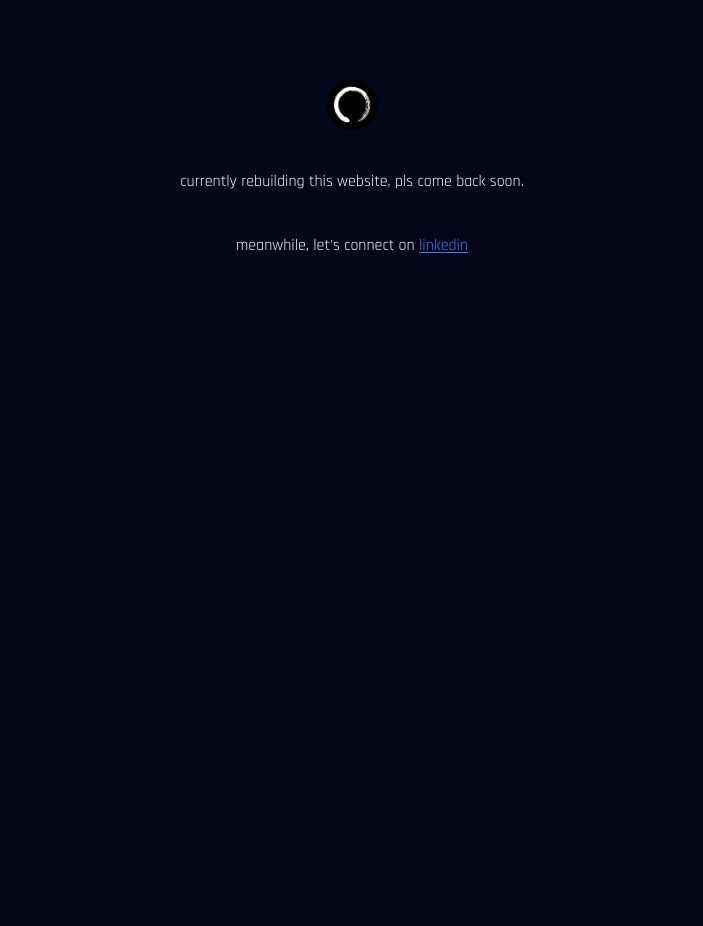
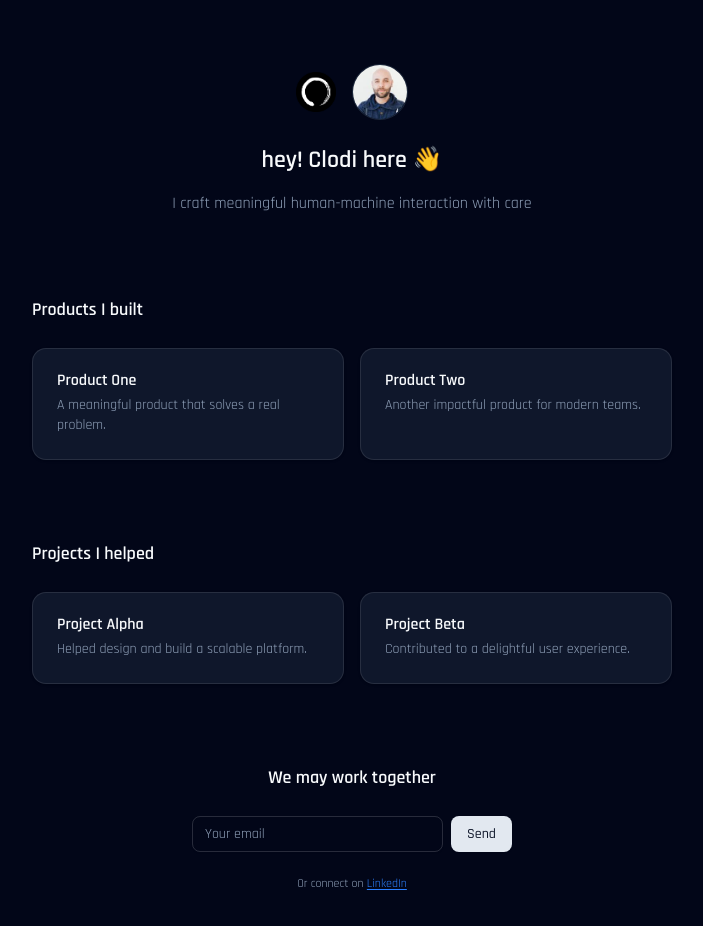
Before and after one commit to clodi-tech/clodi, a Next.js app: page / in a window 1280 px wide. Shown: the top 926 px of the page, without its empty margins (288-991 px from the left). Before the commit the page ends 800 px from the top, so only its background shows below. Built offline with nearby package versions, Linux system fonts and the light colour scheme.

Commit message:
setup page

```diff
--- a/app/page.tsx
+++ b/app/page.tsx
@@ -1,20 +1,125 @@
 import Logo from "@/public/logo.png";
+import ProfilePic from "@/public/profile.jpg";
 import Image from "next/image";
 import { Links } from "@/lib/const";
+import {
+  Card,
+  CardHeader,
+  CardTitle,
+  CardDescription,
+  CardContent,
+} from "@/components/ui/card";
+import { Input } from "@/components/ui/input";
+import { Button } from "@/components/ui/button";
+
+const products = [
+  {
+    name: "Product One",
+    description: "A meaningful product that solves a real problem.",
+  },
+  {
+    name: "Product Two",
+    description: "Another impactful product for modern teams.",
+  },
+];
+
+const projects = [
+  {
+    name: "Project Alpha",
+    description: "Helped design and build a scalable platform.",
+  },
+  {
+    name: "Project Beta",
+    description: "Contributed to a delightful user experience.",
+  },
+];
 
 export default function Home() {
   return (
-    <main className="flex flex-col items-center justify-center p-20 gap-10">
-      <Image src={Logo} alt="Logo" width={50} />
-      <p>currently rebuilding this website, pls come back soon.</p>
-      <p>
-        meanwhile, let&apos;s connect on{" "}
-        <a href={Links.linkedin} target="_blank" rel="noopener">
-          <span className="text-blue-500 underline underline-offset-2">
-            linkedin
+    <main className="flex flex-col items-center gap-20 py-16 px-4 max-w-2xl mx-auto">
+      {/* Section 1: Intro */}
+      <section className="flex flex-col items-center gap-4 w-full">
+        <div className="flex items-center gap-4">
+          <Image
+            src={Logo}
+            alt="Logo"
+            width={40}
+            height={40}
+            className="rounded-xl"
+          />
+          <Image
+            src={ProfilePic}
+            alt="Profile"
+            width={56}
+            height={56}
+            className="rounded-full border border-muted"
+          />
+        </div>
+        <h1 className="text-2xl font-semibold mt-2">
+          hey! Clodi here{" "}
+          <span role="img" aria-label="waving hand">
+            👋
           </span>
-        </a>
-      </p>
+        </h1>
+        <p className="text-muted-foreground text-center max-w-md">
+          I craft meaningful human-machine interaction with care
+        </p>
+      </section>
+
+      {/* Section 2: Products */}
+      <section className="w-full flex flex-col gap-4">
+        <h2 className="text-lg font-semibold mb-2">Products I built</h2>
+        <div className="grid grid-cols-1 md:grid-cols-2 gap-4">
+          {products.map((product, i) => (
+            <Card key={i}>
+              <CardHeader>
+                <CardTitle>{product.name}</CardTitle>
+                <CardDescription>{product.description}</CardDescription>
+              </CardHeader>
+            </Card>
+          ))}
+        </div>
+      </section>
+
+      {/* Section 3: Projects */}
+      <section className="w-full flex flex-col gap-4">
+        <h2 className="text-lg font-semibold mb-2">Projects I helped</h2>
+        <div className="grid grid-cols-1 md:grid-cols-2 gap-4">
+          {projects.map((project, i) => (
+            <Card key={i}>
+              <CardHeader>
+                <CardTitle>{project.name}</CardTitle>
+                <CardDescription>{project.description}</CardDescription>
+              </CardHeader>
+            </Card>
+          ))}
+        </div>
+      </section>
+
+      {/* Section 4: Contact */}
+      <section className="w-full flex flex-col gap-4 items-center">
+        <h2 className="text-lg font-semibold mb-2">We may work together</h2>
+        <div className="flex gap-2 w-full max-w-xs">
+          <Input
+            type="email"
+            placeholder="Your email"
+            required
+            className="flex-1"
+          />
+          <Button type="submit">Send</Button>
+        </div>
+        <p className="text-xs text-muted-foreground mt-2">
+          Or connect on{" "}
+          <a
+            href={Links.linkedin}
+            target="_blank"
+            rel="noopener"
+            className="underline underline-offset-2 text-blue-500"
+          >
+            LinkedIn
+          </a>
+        </p>
+      </section>
     </main>
   );
 }
```
Also changed, not shown: public/profile.jpg (added).
